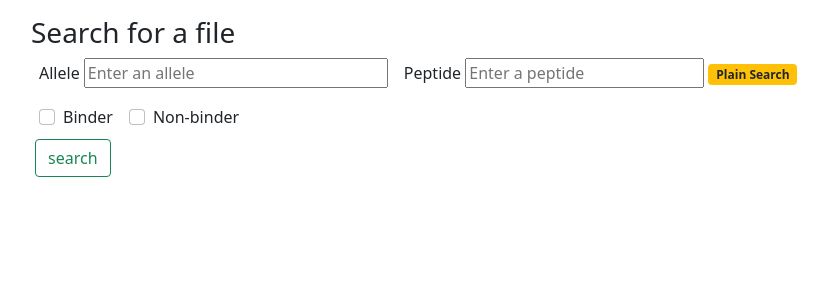
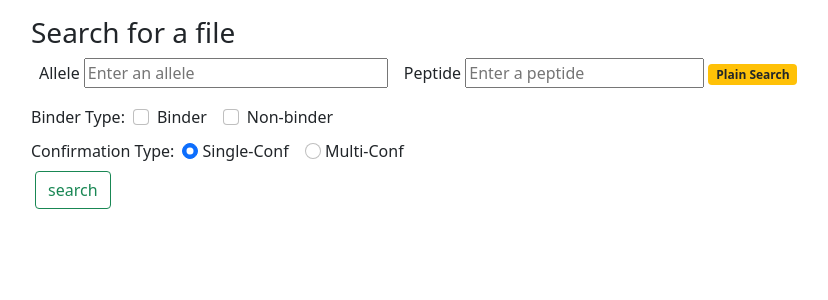
Before and after one commit to TrippleCCC/KavrakiLabWebApp, a Flask app: page / in a window 1280 px wide. Shown: the part 50-350 px from the top of the page, without its empty margins (67-895 px from the left). Run offline with Flask 2, Linux system fonts and the light colour scheme; some libraries are stand-ins or nearby versions.

Commit message:
Add radio buttons for choosing single vs multi

```diff
--- a/web_app/templates/base.html
+++ b/web_app/templates/base.html
@@ -77,6 +77,7 @@
 					</div>
                 </div>
                 <div class="row g-0 mx-auto my-1">
+                    Binder Type:
                     <div class="col-auto form-check mx-2">
                         <input {% if binder == "on" %}checked{% else %}{% endif %} id="binder" type="checkbox" class="form-check-input" name="binder"/>
                         <label class="form-check-label" for="binder">Binder</label>
@@ -84,6 +85,17 @@
                     <div class="col-auto form-check mx-2">
                         <input {% if non_binder == "on" %}checked{% else %}{% endif %} id="non-binder" type="checkbox" class="form-check-input" name="non-binder"/>
                         <label class="form-check-label" for="non-binder">Non-binder</label>
+                    </div>
+                </div>
+				<div class="row g-0 mx-auto my-2">
+                    Confirmation Type:
+					<div class="col-auto mx-2">
+						<input class="form-check-input" id="single-confimation-type" type="radio" name="confimation-type" checked/>
+						<label class="form-check-label" for="single-confirmation-type">Single-Conf</label>
+					</div>
+					<div class="col-auto mx-2">
+						<input class="form-check-input" id="single-confirmation-type" type="radio" name="confimation-type"/>
+						<label class="form-check-label" for="multi-confirmation-type">Multi-Conf</label>
 					</div>
 				</div>
 				<div class="row g-0 mx-auto my-2">
```
Lines whose indentation alone changed are shown as unchanged.
